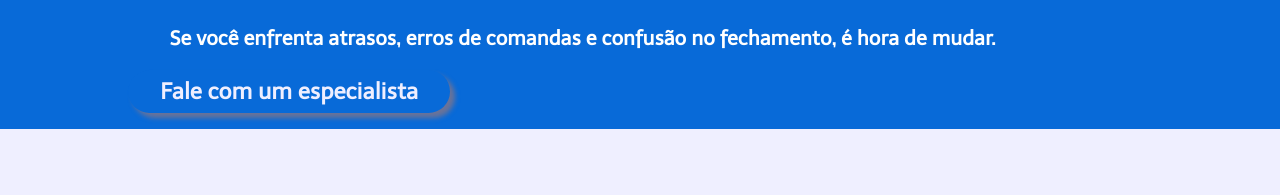
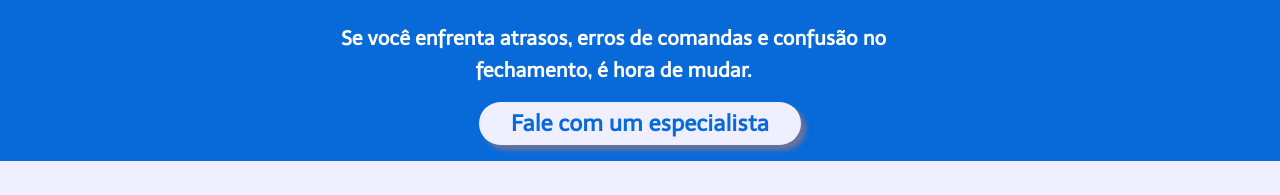
Before and after one commit to MarcioBADias/ti-automacao-comercial, a React (Vite) app: page / in a window 1280 px wide. Shown: the part 2261-2456 px from the top of the page. Built offline with nearby package versions, Linux system fonts and the light colour scheme; no server answers; a web font is replaced by a local one.

Commit message:
✅ Passando bg e color por botão de rolagem do scroll e ajustando pasição no componente Solutions

```diff
--- a/src/Components/ScrollBtn/index.jsx
+++ b/src/Components/ScrollBtn/index.jsx
@@ -2,16 +2,12 @@ import React from 'react'
 import { Button } from './styles'
 import { Link } from 'react-scroll'
 
-const ScrollBtn = ({ text }) => (
-    <Link
-    to="contacts"
-          spy={true}
-          smooth={true}
-          offset={-80}
-          duration={800}
-    >
-    <Button type="submit">{text}</Button>
-    </Link>
+const ScrollBtn = ({ text, bg, color }) => (
+  <Link to="contacts" spy={true} smooth={true} offset={-80} duration={800}>
+    <Button style={{ background: bg, color: color }} type="button">
+      {text}
+    </Button>
+  </Link>
 )
 
 export { ScrollBtn }
--- a/src/Components/Solutions/index.jsx
+++ b/src/Components/Solutions/index.jsx
@@ -104,10 +104,12 @@ const Solutions = () => {
           Se você enfrenta atrasos, erros de comandas e confusão no fechamento,
           é hora de mudar.
         </h1>
-        <ScrollBtn
-        text='Fale com um especialista'
-        />
       </div>
+      <ScrollBtn
+        bg={'var(--color-light)'}
+        color={'var(--color-primary)'}
+        text="Fale com um especialista"
+      />
     </Container>
   )
 }
--- a/src/Components/Solutions/styles.jsx
+++ b/src/Components/Solutions/styles.jsx
@@ -2,7 +2,10 @@ import { Element } from 'react-scroll'
 import styled from 'styled-components'
 
 export const Container = styled(Element)`
+  align-items: center;
   background: var(--color-primary);
+  display: flex;
+  flex-direction: column;
   margin-top: 10%;
 
   @media (min-width: 840px) {
```
Also changed, not shown: src/firebase.js (deleted, +0 -16 lines).
